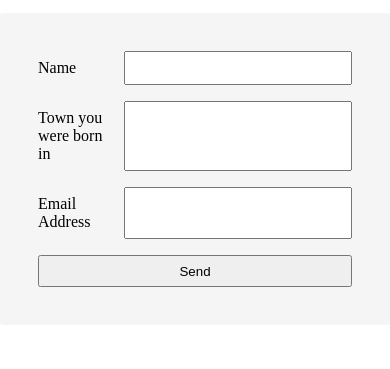
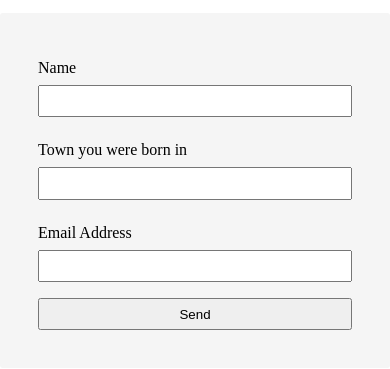
Before and after one commit to jegan128/jegan128.github.io, a plain HTML site: page contact.html in a window 390 px wide. Shown: the part 49-418 px from the top of the page. Drawn offline with Linux system fonts and the light colour scheme.

Commit message:
Update style2.css

```diff
--- a/css/style2.css
+++ b/css/style2.css
@@ -87,7 +87,7 @@ img{
 	flex: 1;
   }
   .form-row > input {
-    flex: 3;
+    flex: 5;
   }
 
   .form-row > input,
@@ -100,15 +100,19 @@ img{
    border: 0;
   }
 
-
-
-  @media screen and (min-width: 500px) {
-   	.form-row {
-    	flex-direction: column;
+ @media screen and (max-width: 1200px) {
+   	.form-row > input {
+    	flex: 5;
    }
   }
 
-  @media only screen and  (min-width: 767px) {
+  @media screen and (max-width: 992px) {
+   	.form-row > input {
+    	flex: 4;
+   }
+  }
+
+  @media only screen and  (max-width: 767px) {
 	.card-list-wrapper{
 		flex-direction: row;
 		flex-wrap: wrap;
@@ -125,14 +129,9 @@ img{
 	}
 }
 
- @media screen and (mi-width: 992px) {
-   	.form-row > input {
-    	flex: 4;
+
+  @media screen and (max-width: 500px) {
+   	.form-row {
+    	flex-direction: column;
    }
   }
-
- @media screen and (min-width: 1200px) {
-   	.form-row > input {
-    	flex: 5;
-   }
-  }
```
